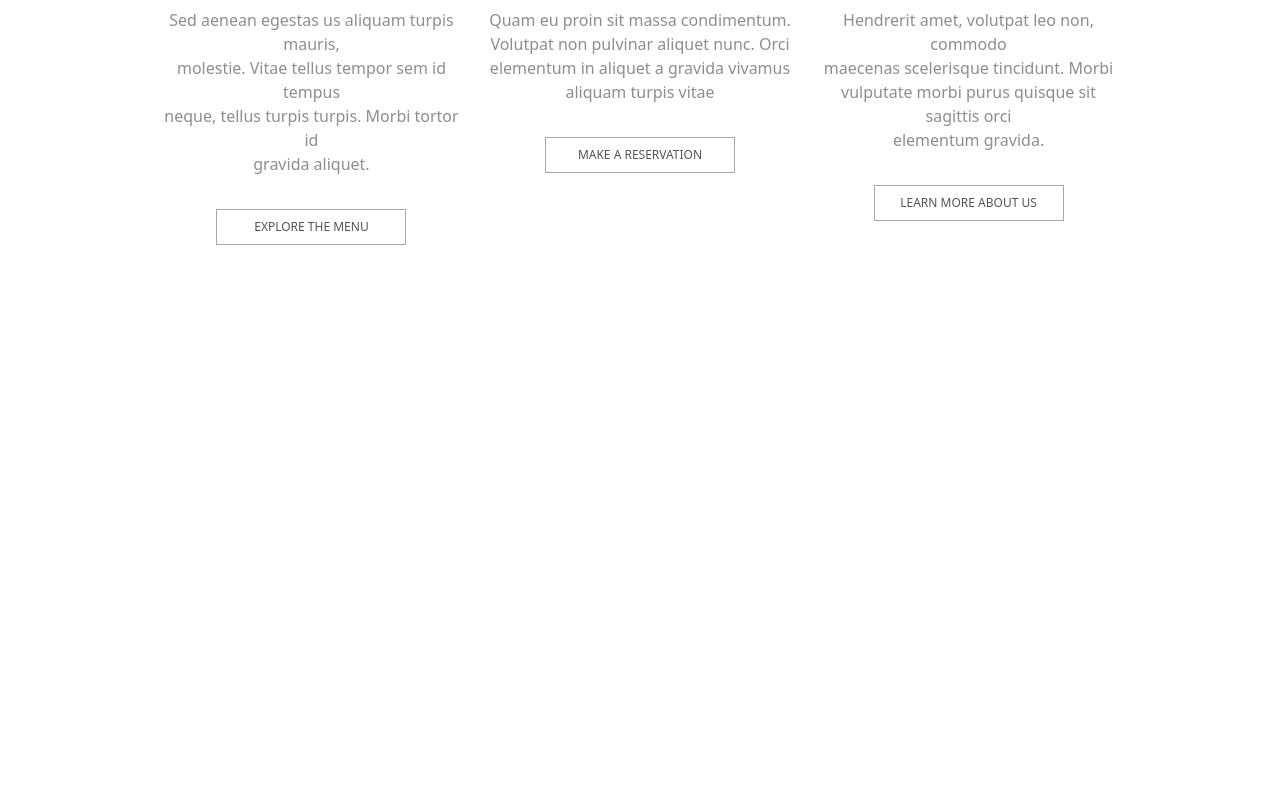
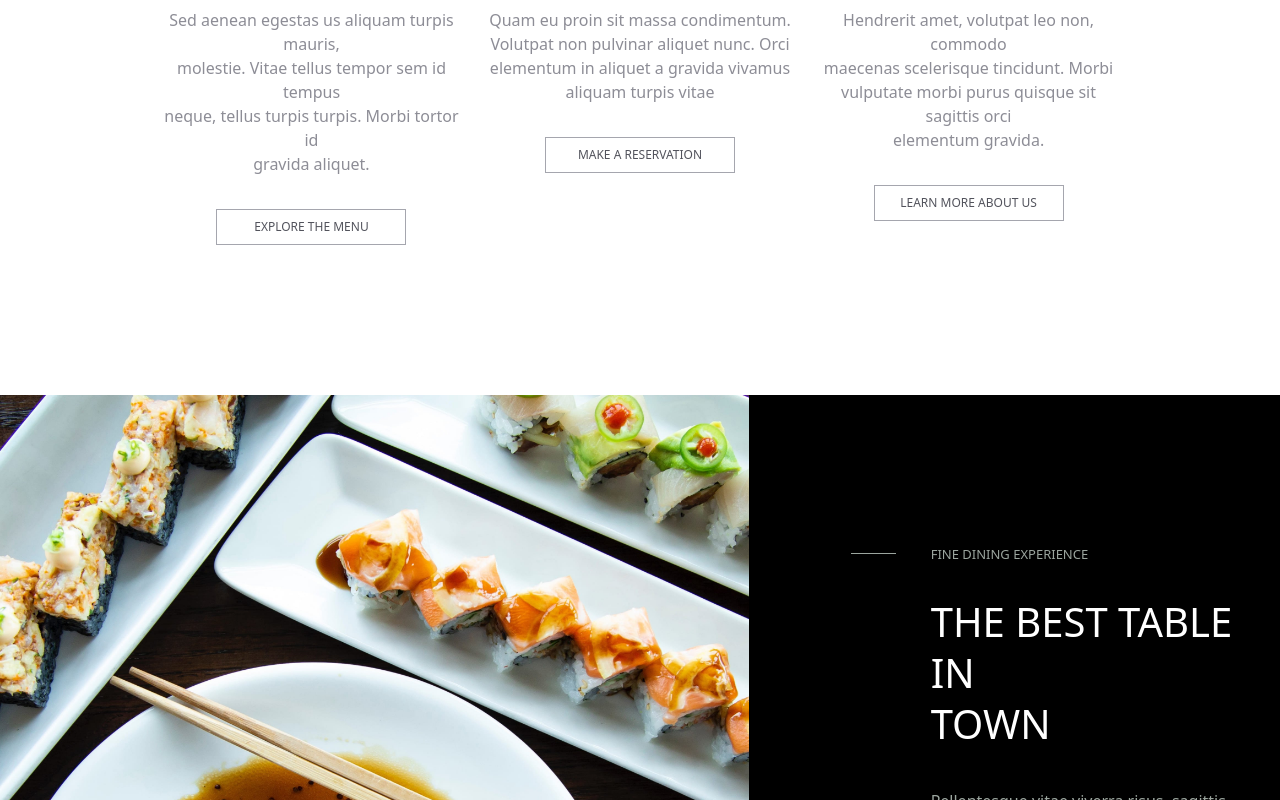
Before and after one commit to Mattia311/proj-html-vuejs, a Vue app: page / in a window 1280 px wide. Shown: the part 2000-2800 px from the top of the page. Before the commit the page ends 2245 px from the top, so only its background shows below. Built offline with nearby package versions, Linux system fonts and the light colour scheme.

Commit message:
Main second part complete

```diff
--- a/src/components/SiteHeader.vue
+++ b/src/components/SiteHeader.vue
@@ -25,6 +25,7 @@
           <div>
               <ul class="d-flex"  >
                   <li v-for="(list,index) in menu" :key="index"><nav><a href="" :list="list">{{list}}</a></nav></li>
+                  <li><nav><a href=""><i class="fas fa-shopping-cart"></i></a></nav></li>
               </ul>
           </div>
       </div>
@@ -104,10 +105,10 @@ export default {
         ul {
             position: absolute;
             top: 30px;
-            margin-left: 27px;
+            margin-left: 45px;
             li {
             list-style: none;
-            margin-right: 30px;
+            margin-right: 35px;
             a {
                 text-decoration: none;
                 color: white;
--- a/src/components/SiteMain.vue
+++ b/src/components/SiteMain.vue
@@ -36,7 +36,24 @@
                   <button>LEARN MORE ABOUT US</button>
               </div>
           </div>
-
+      </div>
+      <div class="main_second d-flex row">
+          <div class="col-7">
+              <img class="img_main_second" src="../assets/images/slider32x.jpg" alt="">
+          </div>
+          <div class="col-5">
+              <div class="d-flex text">
+                  <div class="line"></div>
+                  <div>
+                      <p>FINE DINING EXPERIENCE</p>
+                  </div>
+              </div>
+              <div class="dining">
+                  <h1>THE BEST TABLE IN <br>TOWN</h1>
+                  <p class="text-start">Pellentesque vitae viverra risus, sagittis. <br>Venenatis ridiculus scelerisque nisi in urna <br>nulla. Sit tempor a et nisl, ac felis.</p>
+                  <button>EXPLORE THE MENU</button>
+              </div>
+          </div>
       </div>
   </div>
 </template>
@@ -49,7 +66,7 @@ export default {
 
 <style lang="scss">
 .main {
-    height: 1200px;
+    height: 100%;
     .main_first {
         margin-top: 110px;
         .main_top_left {
@@ -101,6 +118,59 @@ export default {
             width: 190px;
             height: 36px;
             margin-top: 17px;
+            margin-bottom: 150px;
+        }
+    }
+    .main_second {
+        .img_main_second {
+            width: 100%;
+            height: 610px;
+            object-fit: cover;
+            object-position: top;
+        }
+        .col-7 {
+            padding-right: 0px;
+        }
+        .col-5 {
+            background: black;
+            .text {
+                margin-top: 150px;
+                margin-left: 90px;
+                .line {
+                border-top: 1px solid #9BA59E;;
+                width: 45px;
+                margin-top: 8px;
+                margin-right: 35px;
+                }
+                p {
+                color: #9BA59E;
+                font-size: 13px;
+                }
+            }
+            .dining {
+                h1 {
+                    color: white;
+                    margin-left: 170px;
+                    margin-top: 15px;
+                    line-height: 51px;
+                }
+                p {
+                   color: #9BA59E;
+                   margin-left: 170px;
+                   margin-top: 40px;
+                }
+                button {
+                    margin-left: 170px;
+                    background: black;
+                    color: white;
+                    border: 1px solid white;
+                    font-size: 13px;
+                    width: 174px;
+                    height: 36px;
+                    margin-top: 40px;
+
+                }
+            }
         }
     }
 
```
